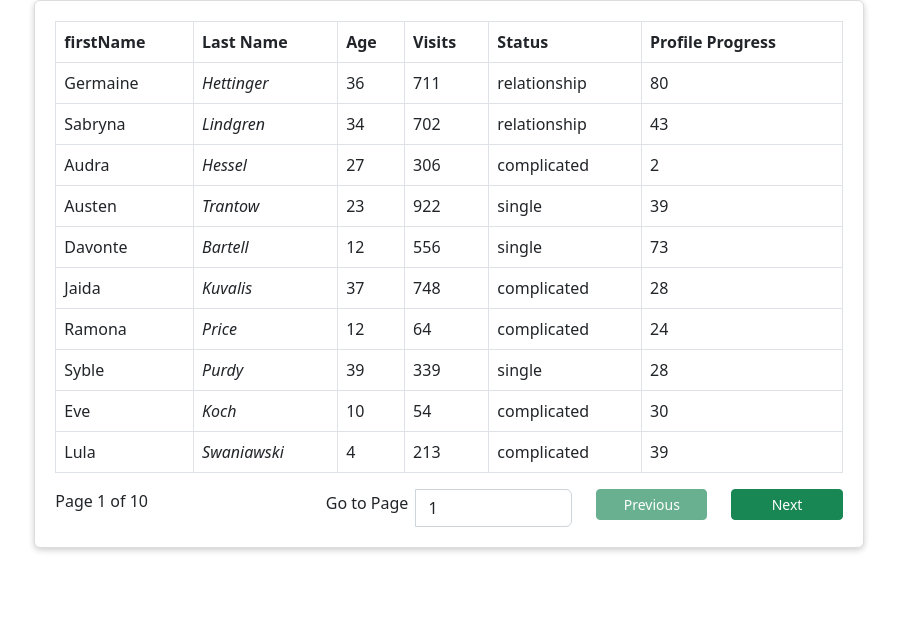
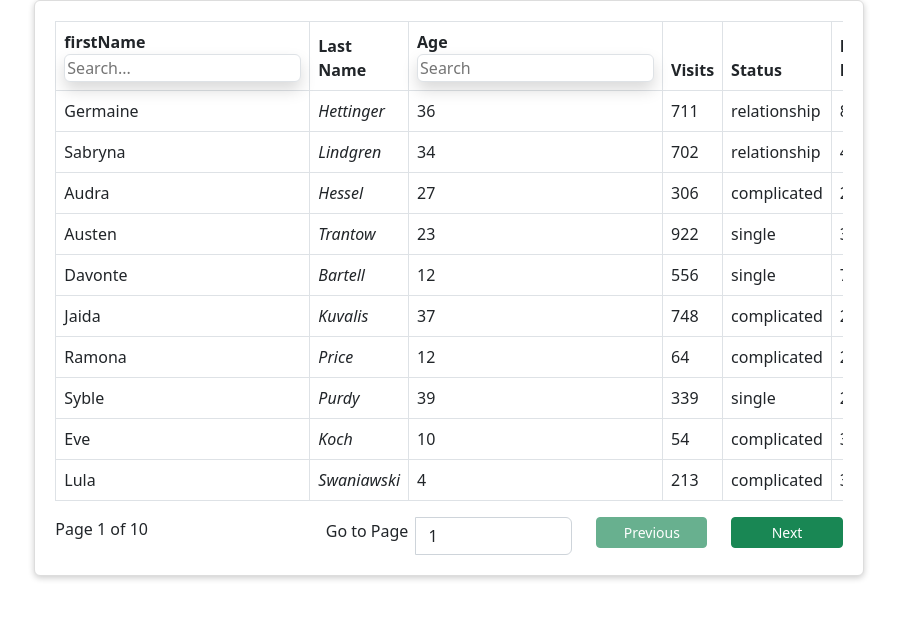
Before and after one commit to bungdanar/custom-table, a React (Vite) app: page / in a window 1280 px wide. Shown: the top 618 px of the page, without its empty margins (191-1088 px from the left). Built offline with nearby package versions, Linux system fonts and the light colour scheme.

Commit message:
chore: Add default filter

```diff
--- a/src/components/custom-table/ClientSideTable.tsx
+++ b/src/components/custom-table/ClientSideTable.tsx
@@ -2,6 +2,7 @@ import {
   createColumnHelper,
   flexRender,
   getCoreRowModel,
+  getFilteredRowModel,
   getPaginationRowModel,
   useReactTable,
 } from '@tanstack/react-table'
@@ -20,24 +21,30 @@ export default function ClientSideTable() {
   const columns = [
     columnHelper.accessor('firstName', {
       cell: (info) => info.getValue(),
+      enableColumnFilter: true,
     }),
     columnHelper.accessor((row) => row.lastName, {
       id: 'lastName',
       cell: (info) => <i>{info.getValue()}</i>,
       header: () => <span>Last Name</span>,
+      enableColumnFilter: false,
     }),
     columnHelper.accessor('age', {
       header: () => 'Age',
       cell: (info) => info.renderValue(),
+      enableColumnFilter: true,
     }),
     columnHelper.accessor('visits', {
       header: () => <span>Visits</span>,
+      enableColumnFilter: false,
     }),
     columnHelper.accessor('status', {
       header: 'Status',
+      enableColumnFilter: false,
     }),
     columnHelper.accessor('progress', {
       header: 'Profile Progress',
+      enableColumnFilter: false,
     }),
   ]
 
@@ -45,13 +52,14 @@ export default function ClientSideTable() {
     data,
     columns,
     getCoreRowModel: getCoreRowModel(),
+    getFilteredRowModel: getFilteredRowModel(),
     getPaginationRowModel: getPaginationRowModel(),
   })
 
   return (
     <div>
       <TableContainer>
-        <TableHead headerGroups={table.getHeaderGroups()} />
+        <TableHead headerGroups={table.getHeaderGroups()} table={table} />
         <TableBody rowModel={table.getRowModel()} />
       </TableContainer>
       <TablePagination
--- a/src/components/custom-table/table-head/TableHead.tsx
+++ b/src/components/custom-table/table-head/TableHead.tsx
@@ -1,22 +1,38 @@
-import { flexRender, HeaderGroup } from '@tanstack/react-table'
+import {
+  Column,
+  flexRender,
+  HeaderGroup,
+  Table as ReactTable,
+} from '@tanstack/react-table'
 
 interface TableHeadProps<T> {
   headerGroups: HeaderGroup<T>[]
+  table: ReactTable<any>
 }
 
-export default function TableHead<T>({ headerGroups }: TableHeadProps<T>) {
+export default function TableHead<T>({
+  headerGroups,
+  table,
+}: TableHeadProps<T>) {
   return (
     <thead>
       {headerGroups.map((headerGroup) => (
         <tr key={headerGroup.id}>
           {headerGroup.headers.map((header) => (
             <th key={header.id}>
-              {header.isPlaceholder
-                ? null
-                : flexRender(
+              {header.isPlaceholder ? null : (
+                <div>
+                  {flexRender(
                     header.column.columnDef.header,
                     header.getContext()
                   )}
+                  {header.column.getCanFilter() ? (
+                    <div>
+                      <Filter column={header.column} table={table} />
+                    </div>
+                  ) : null}
+                </div>
+              )}
             </th>
           ))}
         </tr>
@@ -24,3 +40,37 @@ export default function TableHead<T>({ headerGroups }: TableHeadProps<T>) {
     </thead>
   )
 }
+
+function Filter({
+  column,
+  table,
+}: {
+  column: Column<any, any>
+  table: ReactTable<any>
+}) {
+  const firstValue = table
+    .getPreFilteredRowModel()
+    .flatRows[0]?.getValue(column.id)
+
+  const columnFilterValue = column.getFilterValue()
+
+  return typeof firstValue === 'number' ? (
+    <input
+      type='number'
+      value={(columnFilterValue as [number, number])?.[0] ?? ''}
+      onChange={(e) =>
+        column.setFilterValue(() => [e.target.value, e.target.value])
+      }
+      placeholder={`Search`}
+      className='w-36 border shadow rounded'
+    />
+  ) : (
+    <input
+      type='text'
+      value={(columnFilterValue ?? '') as string}
+      onChange={(e) => column.setFilterValue(e.target.value)}
+      placeholder={`Search...`}
+      className='w-36 border shadow rounded'
+    />
+  )
+}
```
